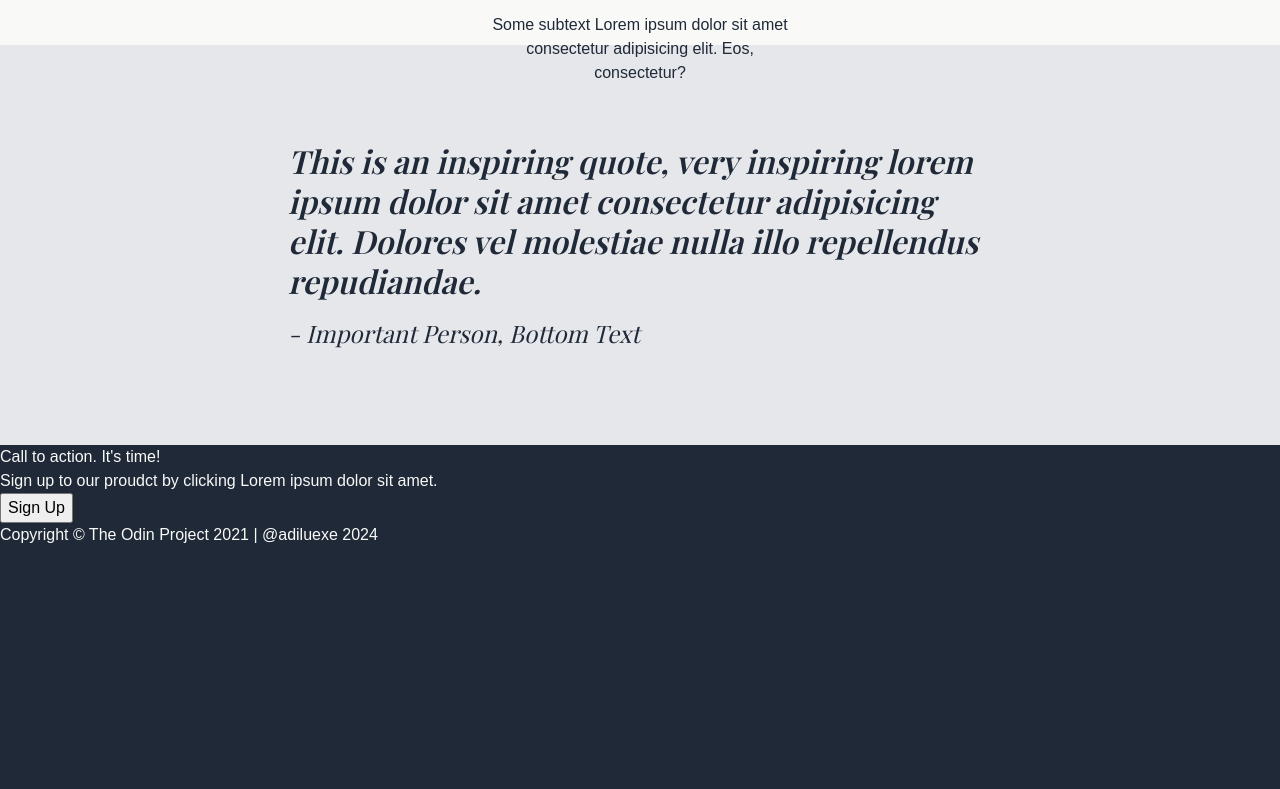
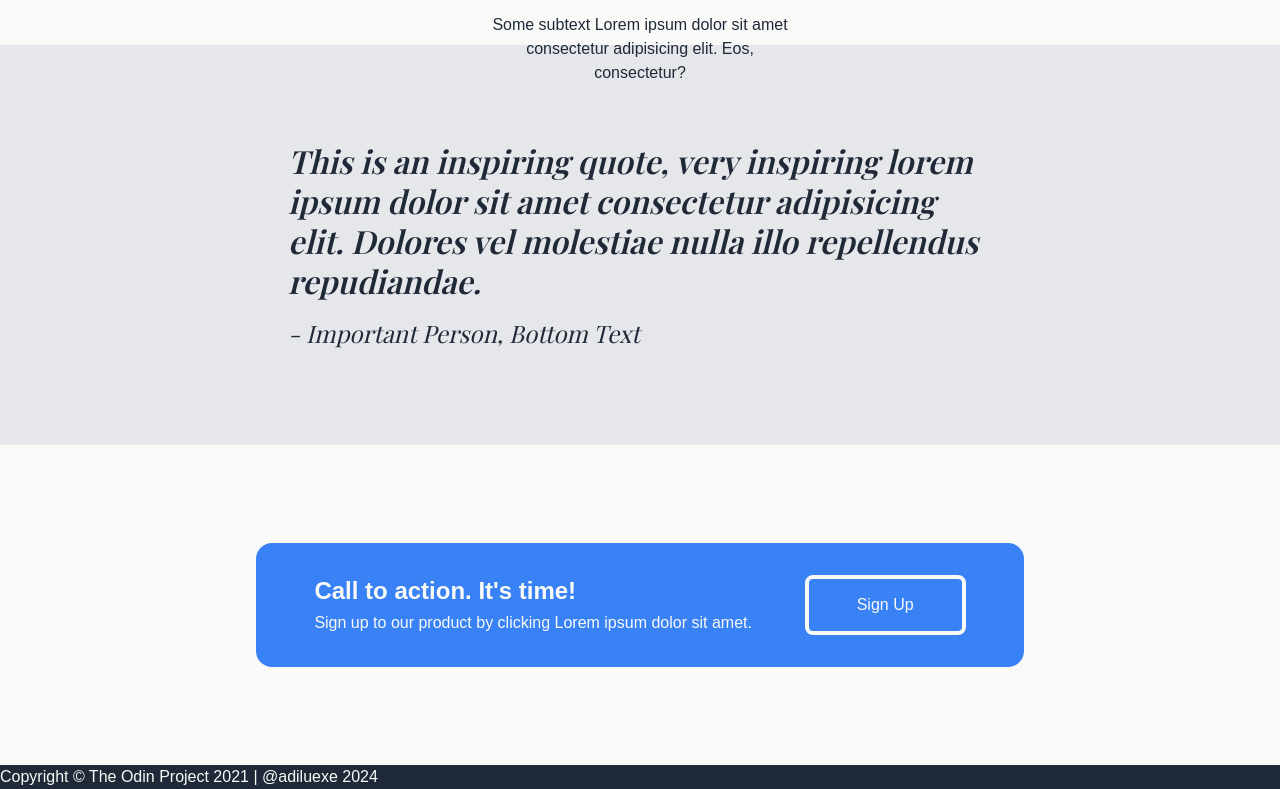
Before and after one commit to adiluexe/odin-landing-page, a plain HTML site: page index.html in a window 1280 px wide. Shown: the part 1619-2408 px from the top of the page. Before the commit the page ends 2166 px from the top, so only its background shows below. Drawn offline with nearby package versions, Linux system fonts and the light colour scheme; a web font is replaced by a local one.

Commit message:
Feat: Add call-to-action section style

```diff
--- a/index.html
+++ b/index.html
@@ -86,7 +86,7 @@
           <div class="info">
             <p class="modal-header">Call to action. It's time!</p>
             <p class="info">
-              Sign up to our proudct by clicking Lorem ipsum dolor sit amet.
+              Sign up to our product by clicking Lorem ipsum dolor sit amet.
             </p>
           </div>
           <button class="cta">Sign Up</button>
--- a/styles.css
+++ b/styles.css
@@ -210,3 +210,38 @@ button.sign-up {
   margin-top: 1rem;
   font-size: 1.5rem;
 }
+
+/* CALL TO ACTION */
+
+#call-to-action {
+  background-color: var(--main-text);
+  color: var(--background);
+  height: 40vh;
+  display: flex;
+  justify-content: center;
+  align-items: center;
+}
+
+.modal {
+  background-color: var(--blue);
+  color: var(--main-text);
+  padding: 2rem;
+  width: 60%;
+  border-radius: 1rem;
+  display: flex;
+  justify-content: space-around;
+}
+
+button.cta {
+  background-color: transparent;
+  border: 0.25rem solid var(--main-text);
+  padding: 0.25rem 3rem;
+  border-radius: 0.5rem;
+  color: var(--main-text);
+}
+
+.info .modal-header {
+  font-size: 1.5rem;
+  font-weight: bold;
+  margin-bottom: 0.25rem;
+}
```
